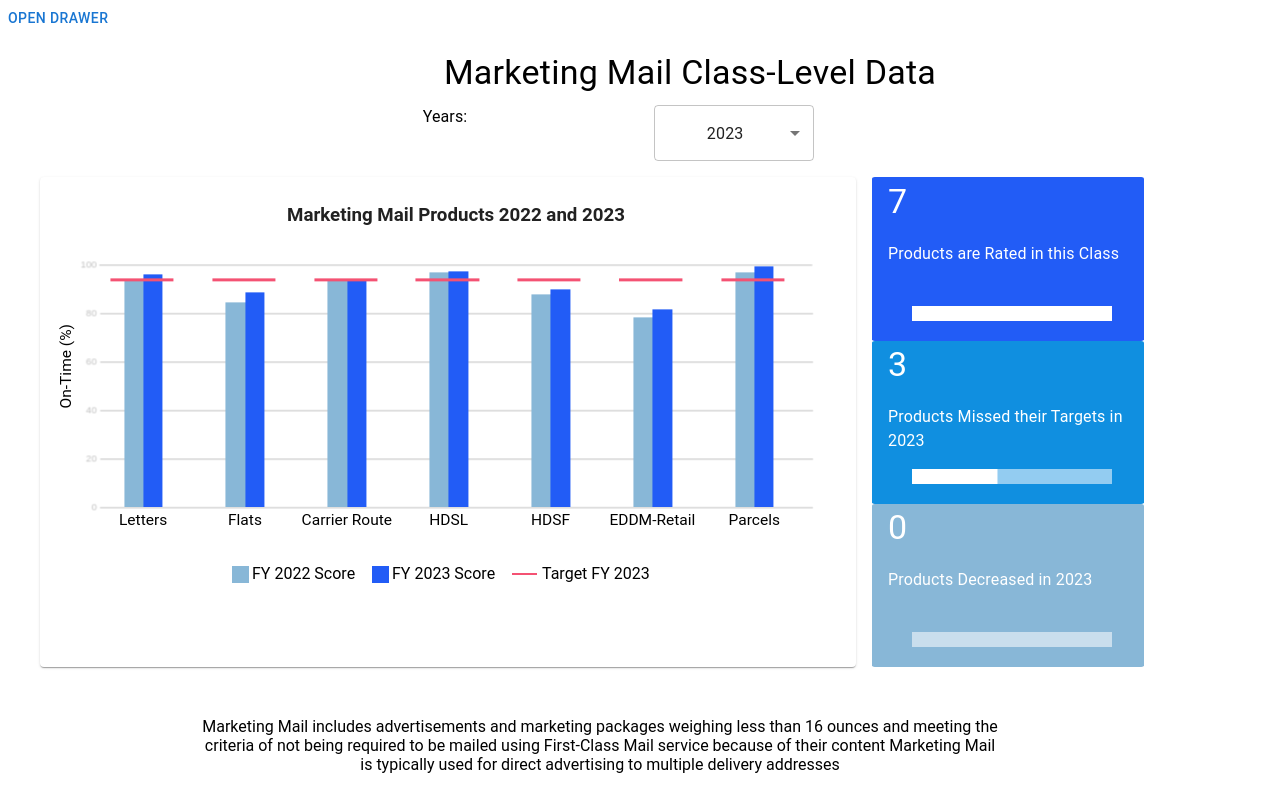
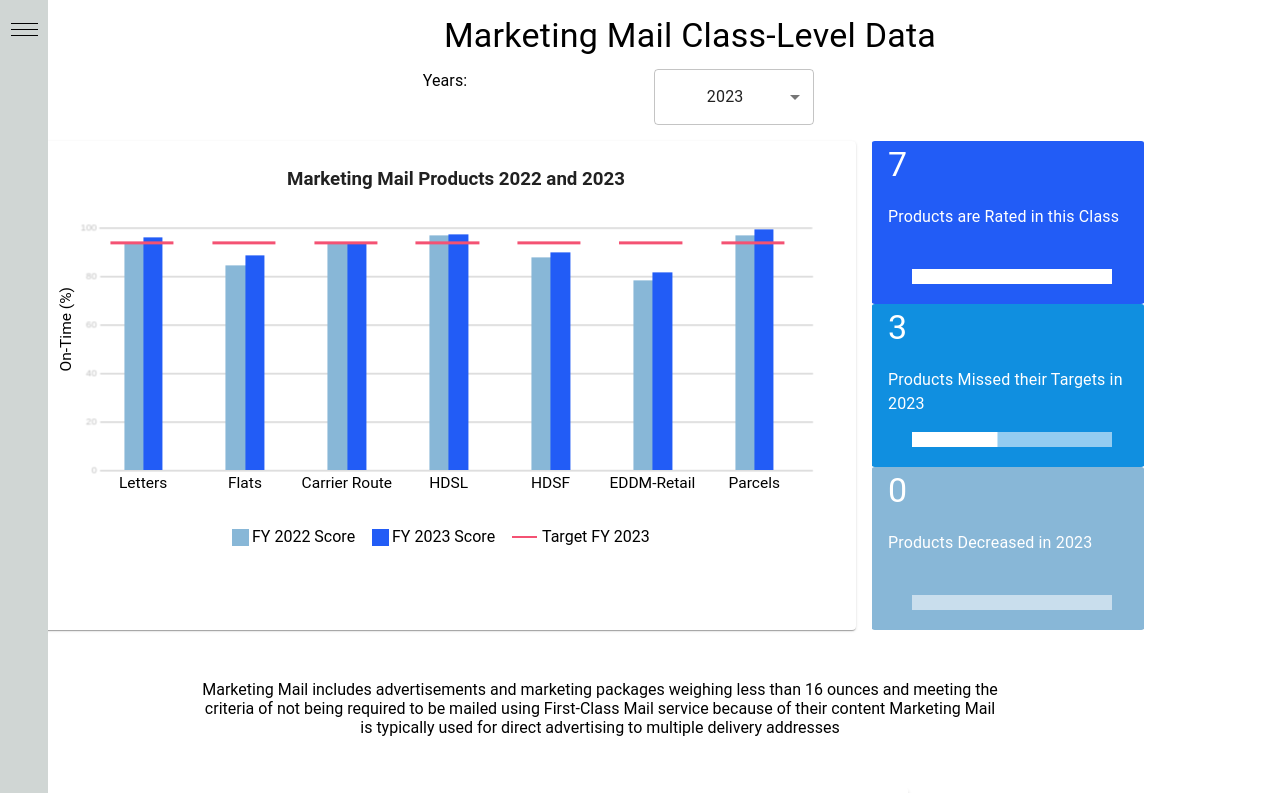
Before and after one commit to matt-ashford/matt-ashford.github.io, a React (Create React App) app: page /marketing-mail in a window 1280 px wide. Shown: the top 793 px of the page. Built offline with nearby package versions, Linux system fonts and the light colour scheme.

Commit message:
finished navbar

```diff
--- a/package.json
+++ b/package.json
@@ -7,7 +7,7 @@
     "@emotion/react": "^11.11.4",
     "@emotion/styled": "^11.11.0",
     "@material-ui/icons": "^4.11.2",
-    "@mui/material": "^5.15.14",
+    "@mui/material": "^5.15.15",
     "@testing-library/jest-dom": "^5.14.1",
     "@testing-library/react": "^11.2.7",
     "@testing-library/user-event": "^12.8.3",
--- a/src/App.js
+++ b/src/App.js
@@ -11,7 +11,7 @@ import { MailClassPage } from "./mailClassComponents/MailClassPage/MailClassPage
 
 import { Route, Switch, BrowserRouter } from "react-router-dom";
 import Drawer from "./Drawer";
-import Drawer02 from "./Drawer02";
+import Drawer02 from "./Drawer/Drawer02";
 
 function App() {
   return (
--- /dev/null
+++ b/src/Drawer/Drawer.module.css
@@ -0,0 +1,66 @@
+@import url("../theme.css");
+
+:root {
+  --leftDivWidth: 3rem;
+}
+
+.drawerContainer {
+  position: relative;
+  width: 100vw;
+  height: 100vh;
+  overflow-x: hidden; /* Prevent horizontal scrollbar */
+}
+
+.leftDiv {
+  position: fixed;
+  top: 0;
+  left: 0;
+  width: var(--leftDivWidth);
+  height: 100%;
+  /* background: #f0f0f0; */
+  background: var(--darkGrey);
+  z-index: 100; /* Ensure it's above other content */
+}
+
+.openDrawerButton {
+  margin-top: 20px;
+}
+
+.content {
+  margin-left: 40rem; /* Adjust margin-left to match width of leftDiv */
+  z-index: 1; /* Ensure it's below leftDiv */
+}
+.listItem {
+  cursor: pointer;
+  transition: all 0.3s ease-in-out;
+}
+
+.listItem:hover {
+  cursor: pointer;
+  /* background-color: azure; */
+  background-color: var(--darkGrey);
+}
+.btnContainer {
+  margin-top: 1rem;
+  /* margin-left: 0.65rem; */
+  width: var(--leftDivWidth) !important;
+  padding-left: 2px;
+  padding-right: -20px;
+  padding-top: 5px;
+  padding-bottom: 5px;
+  transition: all 0.3s ease-in-out;
+}
+
+.btnContainer:hover {
+  cursor: pointer;
+  background-color: var(--lightGrey);
+  /* width: var(--leftDivWidth) !important; */
+}
+
+.iconLine {
+  height: 3px;
+  width: 27px;
+  margin-top: 2px;
+  margin-left: 0.55rem;
+  border-top: 1.5px solid black;
+}
--- /dev/null
+++ b/src/Drawer/Drawer02.jsx
@@ -0,0 +1,113 @@
+import React, { useState } from "react";
+import {
+  Drawer,
+  Button,
+  List,
+  ListItem,
+  ListItemButton,
+  ListItemText,
+  Divider,
+  Box,
+} from "@mui/material";
+import styles from "./Drawer.module.css";
+// import DehazeIcon from "@mui/icons-material/Dehaze";
+
+import { withRouter } from "react-router-dom";
+
+export const Drawer02 = (props) => {
+  const { history } = props;
+  const [isOpen, setIsOpen] = useState(false);
+
+  function changeDrawer(binaryInput) {
+    setIsOpen(binaryInput);
+    console.log("toggleDrwar triggered", isOpen);
+  }
+
+  const mailClassNames = [
+    {
+      text: "First-Class",
+      onClickItem: () => history.push("/first-class"),
+    },
+    {
+      text: "Marketing Mail",
+      onClickItem: () => history.push("/marketing-mail"),
+    },
+    {
+      text: "Periodicals",
+      onClickItem: () => history.push("/periodicals"),
+    },
+    {
+      text: "Package Services",
+      onClickItem: () => history.push("/package-services"),
+    },
+    {
+      text: "Special Services",
+      onClickItem: () => history.push("/special-services"),
+    },
+  ];
+
+  const homeName = [
+    {
+      text: "Home",
+      onClickItem: () => history.push("/dash-deploy"),
+    },
+    {
+      text: "All Market Dominant",
+      onClickItem: () => history.push("/all-md"),
+    },
+  ];
+
+  function listFunc(inputArray) {
+    const listItems = inputArray.map((el, idx) => {
+      const { text, onClickItem } = el;
+      return (
+        <ListItem
+          key={text}
+          onClick={() => {
+            onClickItem();
+            changeDrawer(false);
+          }}
+          className={styles.listItem}
+        >
+          <ListItemText primary={text} />
+        </ListItem>
+      );
+    });
+    return <List>{listItems}</List>;
+  }
+
+  const classNav = listFunc(mailClassNames);
+  const homeNav = listFunc(homeName);
+
+  const openBtnFunc = (isOpen) => {
+    if (!isOpen) {
+      return (
+        <div className={styles.btnContainer} onClick={() => changeDrawer(true)}>
+          <div className={styles.iconLine}></div>
+          <div className={styles.iconLine}></div>
+          <div className={styles.iconLine}></div>
+        </div>
+      );
+    }
+    return <></>;
+  };
+
+  const openBtn = openBtnFunc(isOpen);
+
+  return (
+    <div className={styles.drawerContainer}>
+      <div className={styles.leftDiv}> {openBtn}</div>
+      <div className={styles.content}>
+        <Drawer anchor="left" open={isOpen} onClose={() => changeDrawer(false)}>
+          <Box sx={{ width: "10rem" }}>
+            {homeNav}
+            <Divider />
+            {classNav}
+          </Box>
+        </Drawer>
+      </div>
+    </div>
+  );
+};
+
+export default withRouter(Drawer02);
--- a/src/Drawer02.jsx
+++ /dev/null
@@ -1,54 +0,0 @@
-import { useEffect, useState } from "react";
-
-import Box from "@mui/material/Box";
-import Drawer from "@mui/material/Drawer";
-import Button from "@mui/material/Button";
-import List from "@mui/material/List";
-import Divider from "@mui/material/Divider";
-import ListItem from "@mui/material/ListItem";
-import ListItemButton from "@mui/material/ListItemButton";
-import ListItemText from "@mui/material/ListItemText";
-
-export const Drawer02 = (props) => {
-  const [state, setState] = useState({
-    left: false,
-  });
-
-  const toggleDrawer = (open) => () => {
-    setState({ ...state, left: open });
-  };
-
-  const list = () => (
-    <Box
-      sx={{ width: 250 }}
-      role="presentation"
-      onClick={toggleDrawer(false)}
-      onKeyDown={toggleDrawer(false)}
-    >
-      <List>
-        <ListItem disablePadding>
-          <ListItemButton>
-            <ListItemText primary="Open Drawer" />
-          </ListItemButton>
-        </ListItem>
-      </List>
-    </Box>
-  );
-
-  return (
-    <div>
-      <Button onClick={toggleDrawer(true)}>Open Drawer</Button>
-      <Drawer anchor="left" open={state.left} onClose={toggleDrawer(false)}>
-        <ul>
-          <li>item</li>
-          <li>item</li>
-          <li>item</li>
-          <li>item</li>
-        </ul>
-        {list()}
-      </Drawer>
-    </div>
-  );
-};
-
-export default Drawer02;
--- a/src/mailClassComponents/MailClassPage/MailClassPage.jsx
+++ b/src/mailClassComponents/MailClassPage/MailClassPage.jsx
@@ -28,7 +28,6 @@ import styles from "./MailClassPageStyles.module.css";
 
 export const MailClassPage = (props) => {
   const { mailClassName } = props;
-  const classes = useStyles_ClassPage();
   const [selectedProductId, setSelectedProductId] = useState(0);
   const [selectedYear, setSelectedYear] = useState(2023);
   const [joinedDataAnnual, setJoinedDataAnnual] = useState(
@@ -76,8 +75,10 @@ export const MailClassPage = (props) => {
 
   return (
     <>
-      <div className={classes.root} id="allMdContainer">
-        <div className={classes.root} id="classTitleTextContainer">
+      {/* <div className={classes.root} id="allMdContainer"> */}
+      <div className={styles.allMdContainer} id="allMdContainer">
+        {/* <div className={classes.root} id="classTitleTextContainer"> */}
+        <div id="classTitleTextContainer">
           <Typography variant="h4" component="h4" gutterBottom>
             {mailClassNameTitle(mailClassName)}
           </Typography>
--- a/src/mailClassComponents/MailClassPage/MailClassPageStyles.module.css
+++ b/src/mailClassComponents/MailClassPage/MailClassPageStyles.module.css
@@ -1,3 +1,7 @@
+.allMdContainer {
+  margin-top: -100vh;
+}
+
 .classGraphOuterContainer {
   height: 30rem !important;
   width: 50rem;
```
Also changed, not shown: 1 other file (tests, documents, lock files or other folders).
